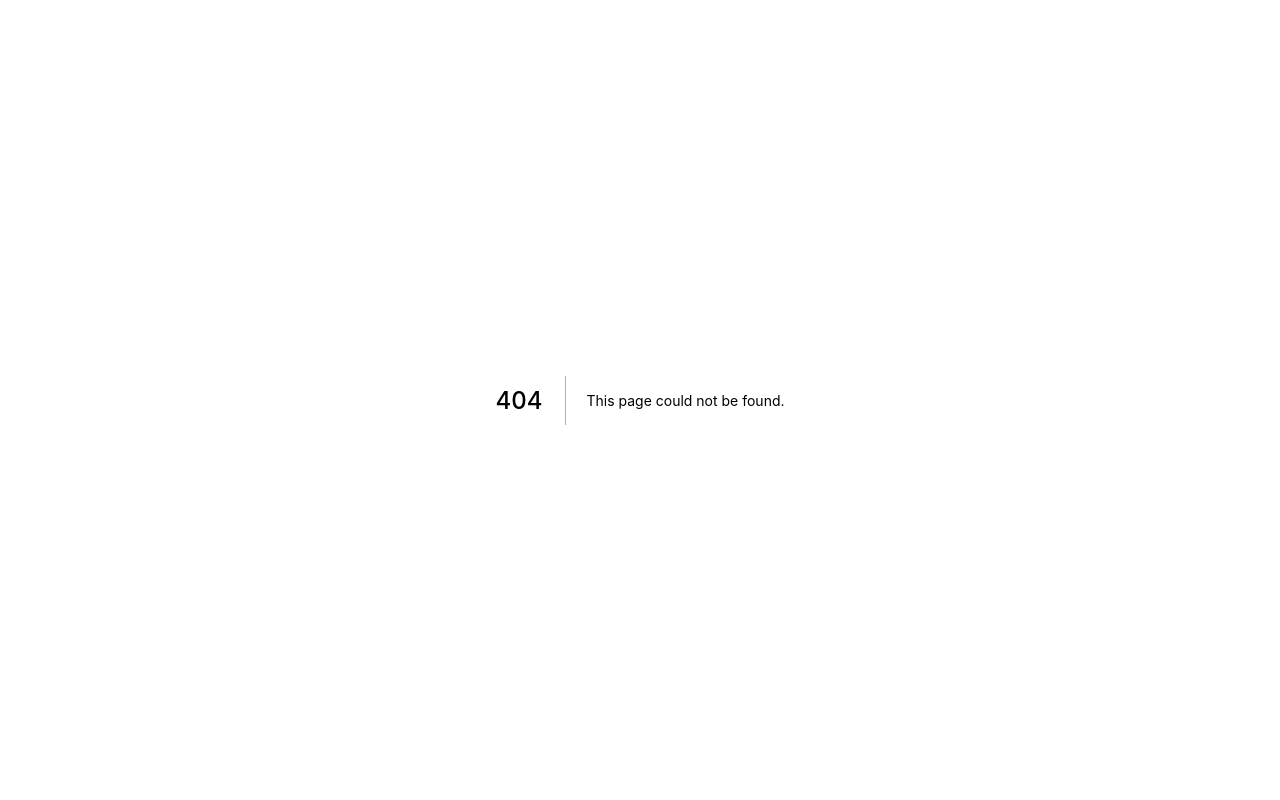
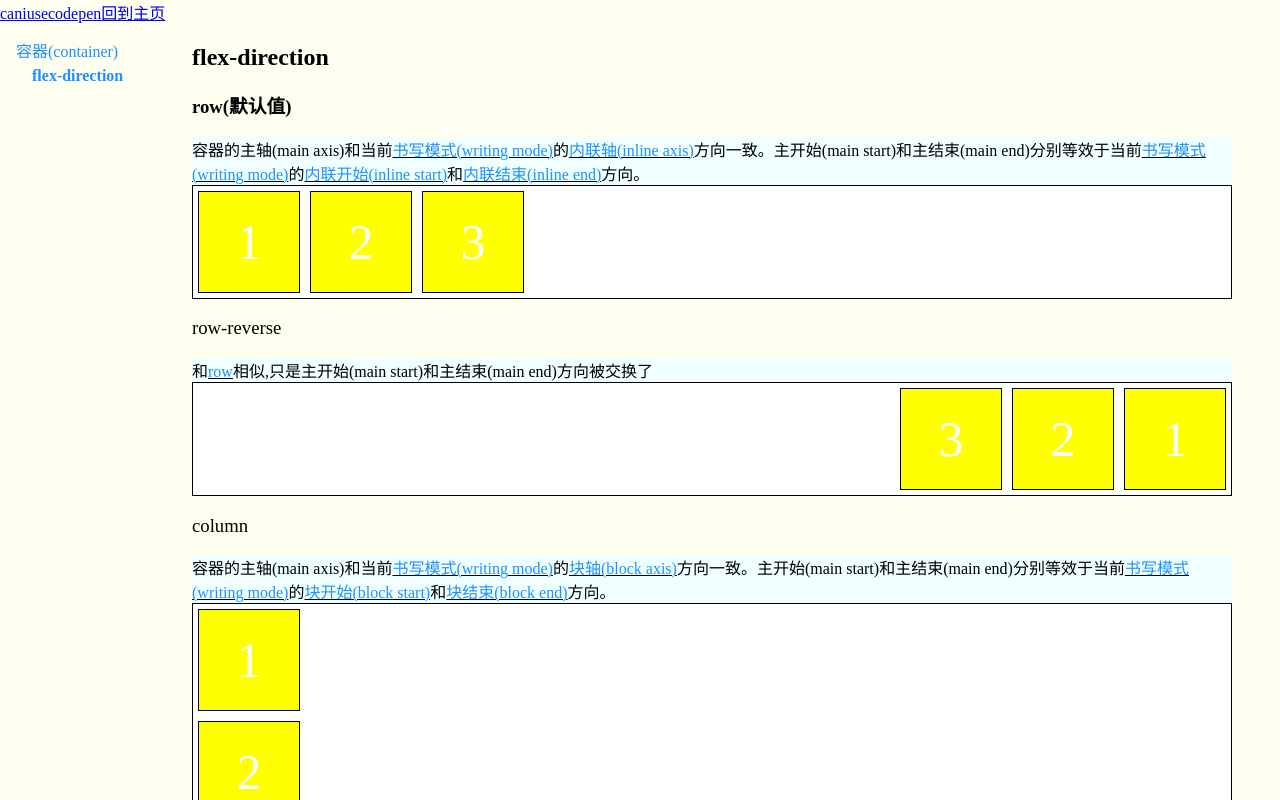
Before and after one commit to asurance/flex-tutorial, a Next.js app: page /container/FlexDirection in a window 1280 px wide. Before the commit this address had no page. Built offline with nearby package versions, Linux system fonts and the light colour scheme.

Commit message:
perf(dir + style): 调整目录结构,修改页面配色

```diff
--- a/components/PropertyNav.tsx
+++ b/components/PropertyNav.tsx
@@ -14,13 +14,13 @@ export default function PropertyNav({
 }: Readonly<Props>): ReactElement {
     const router = useRouter()
     const containerNavs = container.map(vo => {
-        const href = `/properties/${vo.link}`
+        const href = `/container/${vo.link}`
         return <li key={vo.text}><NavLink href={href} current={router.pathname === href}>{vo.text}</NavLink></li>
     })
     return (<nav id={navStyles.nav}>
         <ul className={navStyles.ul}>
             <li>
-                <NavLink href="/">container</NavLink>
+                <NavLink href="/container" current={router.pathname === '/container'}>容器(container)</NavLink>
                 <ul className={navStyles.ul}>
                     {containerNavs}
                 </ul>
--- /dev/null
+++ b/components/PropertyP.tsx
@@ -0,0 +1,15 @@
+import LayoutStyles from '../styles/Layout.module.css'
+
+import { ReactElement, ReactNode } from 'react'
+
+type Props = {
+    children?: ReactNode
+}
+
+export default function PropertyP({
+    children,
+}: Readonly<Props>): ReactElement {
+    return <section className={LayoutStyles.p}>
+        {children}
+    </section>
+}
--- a/pages/properties/FlexDirection.tsx
+++ b/pages/container/FlexDirection.tsx
@@ -6,9 +6,10 @@ import FlexItem from '../../components/FlexItem'
 import { BlockAxis, BlockEnd, BlockStart, InlineAxis, InlineEnd, InlineStart, MainAxis, MainEnd, MainStart, WritingMode } from '../../components/LinkItem'
 import ArticleLink from '../../components/ArticleLink'
 import { NavVO } from '../../interfaces/NavVO'
+import PropertyP from '../../components/PropertyP'
 
-const Row = <ArticleLink href="/properties/FlexDirection#row">row</ArticleLink>
-const Column = <ArticleLink href="/properties/FlexDirection#column">column</ArticleLink>
+const Row = <ArticleLink href="/container/FlexDirection#row" keep>row</ArticleLink>
+const Column = <ArticleLink href="/container/FlexDirection#column" keep>column</ArticleLink>
 
 const headNavs: NavVO[] = [
     {
@@ -23,12 +24,8 @@ const headNavs: NavVO[] = [
 const FlexDirection = (): ReactElement => {
     return <PropertyLayout title="flex-direciton" navs={headNavs}>
         <header><h1>flex-direction</h1></header>
-        <nav>
-            <ArticleLink href="https://codepen.io/asurance/pen/RwGeBjL">codepen</ArticleLink>
-            <ArticleLink href="https://caniuse.com/?search=flex-direction">caniuse</ArticleLink>
-        </nav>
         <PropertyValue value="row" isDefault  >
-            <p>容器的{MainAxis}和当前{WritingMode}的{InlineAxis}方向一致。{MainStart}和{MainEnd}分别等效于当前{WritingMode}的{InlineStart}和{InlineEnd}方向。</p>
+            <PropertyP>容器的{MainAxis}和当前{WritingMode}的{InlineAxis}方向一致。{MainStart}和{MainEnd}分别等效于当前{WritingMode}的{InlineStart}和{InlineEnd}方向。</PropertyP>
             <section>
                 <FlexContainer>
                     <FlexItem>1</FlexItem>
@@ -38,7 +35,7 @@ const FlexDirection = (): ReactElement => {
             </section>
         </PropertyValue>
         <PropertyValue value="row-reverse" >
-            <p>和{Row}相似,只是{MainStart}和{MainEnd}方向被交换了</p>
+            <PropertyP>和{Row}相似,只是{MainStart}和{MainEnd}方向被交换了</PropertyP>
             <section>
                 <FlexContainer style={{ flexDirection: 'row-reverse' }}>
                     <FlexItem>1</FlexItem>
@@ -48,7 +45,7 @@ const FlexDirection = (): ReactElement => {
             </section>
         </PropertyValue>
         <PropertyValue value="column" >
-            <p>容器的{MainAxis}和当前{WritingMode}的{BlockAxis}方向一致。{MainStart}和{MainEnd}分别等效于当前{WritingMode}的{BlockStart}和{BlockEnd}方向。</p>
+            <PropertyP>容器的{MainAxis}和当前{WritingMode}的{BlockAxis}方向一致。{MainStart}和{MainEnd}分别等效于当前{WritingMode}的{BlockStart}和{BlockEnd}方向。</PropertyP>
             <section>
                 <FlexContainer style={{ flexDirection: 'column' }}>
                     <FlexItem>1</FlexItem>
@@ -58,7 +55,7 @@ const FlexDirection = (): ReactElement => {
             </section>
         </PropertyValue>
         <PropertyValue value="column-reverse" >
-            <p>和{Column}相似,只是{MainStart}和{MainEnd}方向被交换了</p>
+            <PropertyP>和{Column}相似,只是{MainStart}和{MainEnd}方向被交换了</PropertyP>
             <section>
                 <FlexContainer style={{ flexDirection: 'column-reverse' }}>
                     <FlexItem>1</FlexItem>
--- a/pages/index.tsx
+++ b/pages/index.tsx
@@ -5,7 +5,7 @@ const Home = (): JSX.Element => {
 
     return <Layout >
         <header><h1>Flex布局手册</h1></header>
-        <Link href="/properties/FlexDirection">start</Link>
+        <Link href="/container/FlexDirection">start</Link>
     </Layout>
 }
 
--- a/styles/Layout.module.css
+++ b/styles/Layout.module.css
@@ -25,3 +25,7 @@
     padding: 0 3em;
     overflow: hidden auto;
 }
+
+.p{
+    background: azure;
+}
--- a/styles/global.css
+++ b/styles/global.css
@@ -1,4 +1,4 @@
 body {
     margin: 0;
-    background-color: lightgrey;
+    background-color: ivory;
 }
```
Also changed, not shown: pages/container/index.tsx (added, +8 -0 lines).
